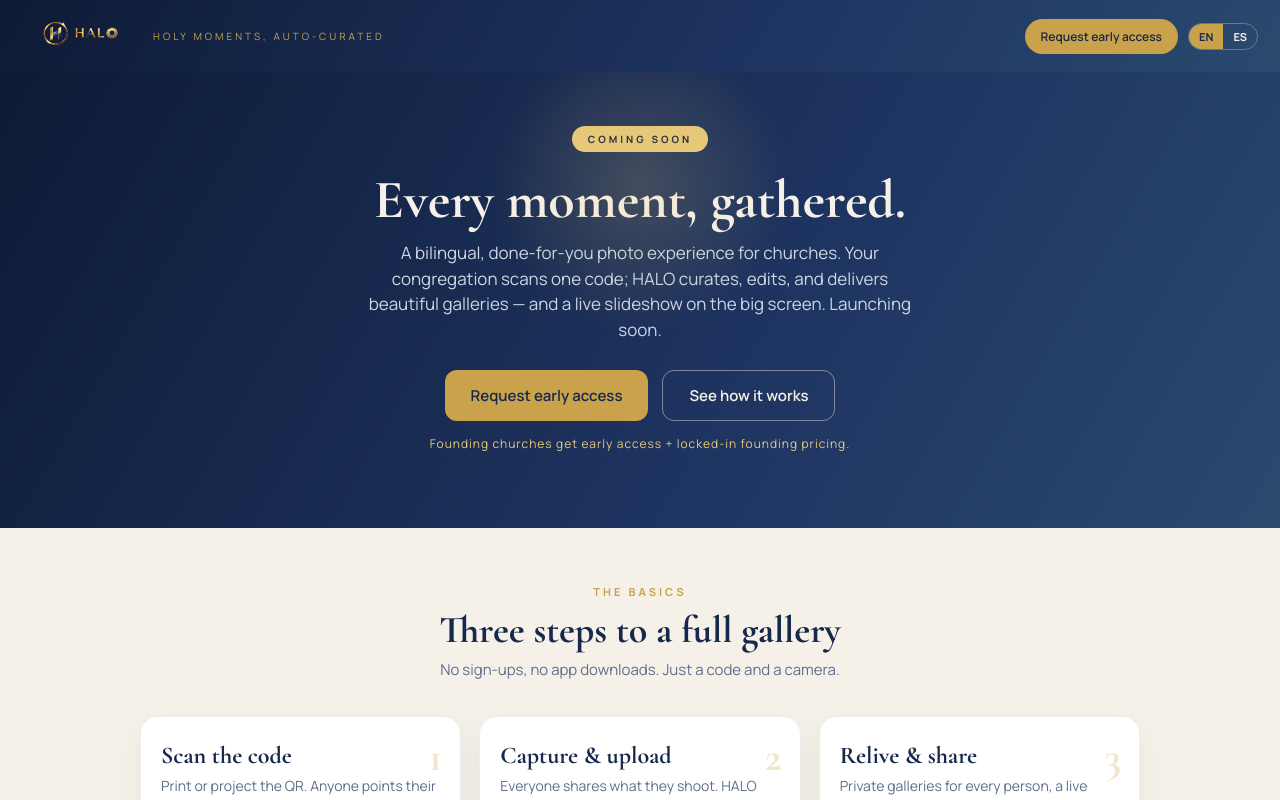
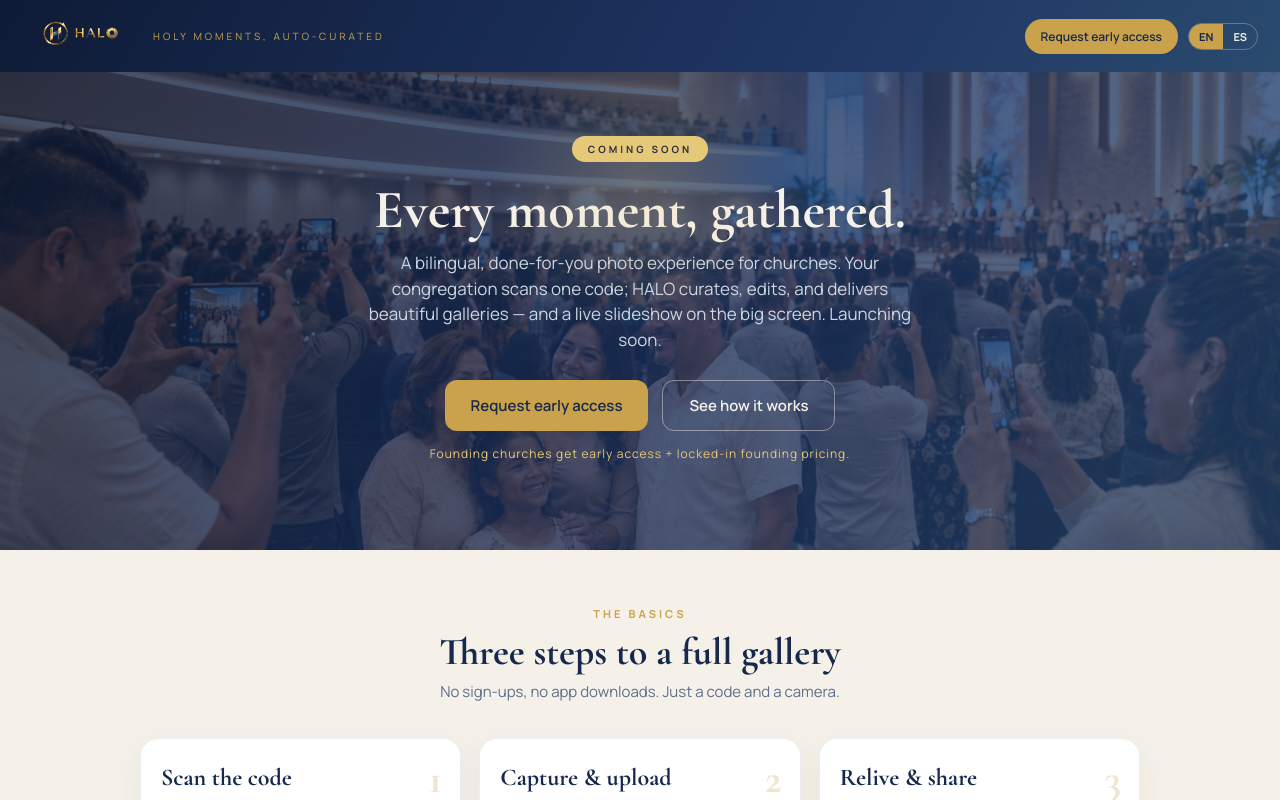
Before and after one commit to AngelGerena/halo, a React (Vite) app: page / in a window 1280 px wide. Shown: the top 800 px of the page. Built offline with nearby package versions, Linux system fonts and the light colour scheme; no server answers.

Commit message:
Add files via upload

```diff
--- a/src/pages/Home.jsx
+++ b/src/pages/Home.jsx
@@ -89,7 +89,7 @@ export default function Home() {
       <Header right={<button onClick={scrollToForm} style={{ background: C.gold, color: C.ink, borderRadius: 999, padding: "9px 16px", fontSize: 12, fontWeight: 600 }}>{t.early}</button>} />
 
       {/* HERO */}
-      <div style={{ background: C.headerGrad, color: C.bg, padding: "54px 24px 76px", textAlign: "center", position: "relative", overflow: "hidden" }}>
+      <div style={{ background: "linear-gradient(125deg, rgba(14,27,54,.77), rgba(27,52,100,.77) 55%, rgba(38,70,112,.77)), url('/halo-hero.jpg') center/cover no-repeat", color: C.bg, padding: "64px 24px 88px", textAlign: "center", position: "relative", overflow: "hidden" }}>
         <div style={{ position: "absolute", top: -60, left: "50%", transform: "translateX(-50%)", width: 340, height: 340, background: "radial-gradient(circle, rgba(230,200,121,.20), transparent 62%)", pointerEvents: "none" }} />
         <span style={{ display: "inline-block", fontSize: 10, fontWeight: 700, letterSpacing: 3, textTransform: "uppercase", color: C.inkDeep, background: C.goldLight, padding: "6px 16px", borderRadius: 999 }}>{t.cs}</span>
         <h1 className="serif" style={{ fontSize: 54, lineHeight: 1.04, margin: "20px 0 12px", fontWeight: 700 }}>{t.h1}</h1>
```
Also changed, not shown: public/halo-hero.jpg (added).
